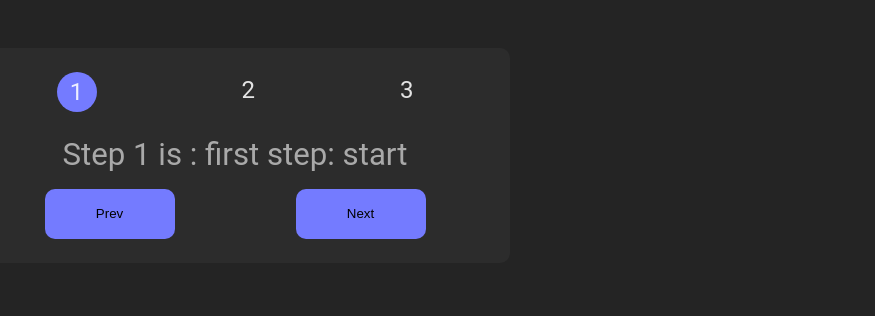
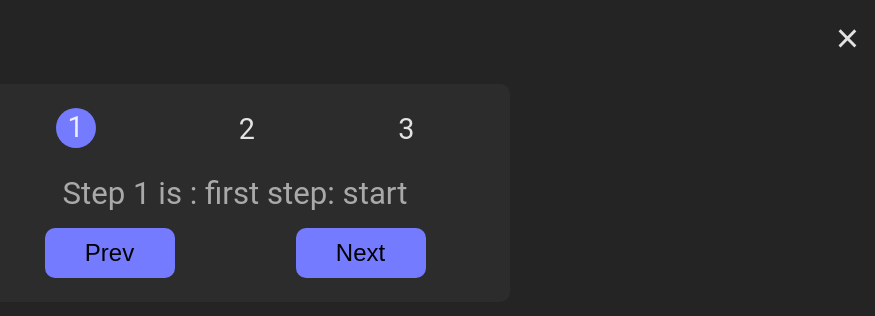
Before and after one commit to naLeilan/All-Challenges, a React (Vite) app: page /stepslider in a window 1280 px wide. Shown: the top 316 px of the page, without its empty margins (405-1280 px from the left). Built offline with nearby package versions, Linux system fonts and the light colour scheme.

Commit message:
aded logic

```diff
--- a/src/index.css
+++ b/src/index.css
@@ -13,6 +13,7 @@
   --color-blue1: #747bff;
   --color-blue2: #a7abfa;
   --color-blue3: #4e5072;
+  --color-red1: #cf3131;
 
   --dark-gray: #a9a9a9;
   --light-gray: #d3d3d3;
@@ -70,6 +71,7 @@ a {
   flex-direction: column;
   background-color: var(--color-dark1);
   padding: 1rem;
+  width: 900px;
 }
 /*****************/
 /*** stepslider***/
@@ -81,6 +83,8 @@ a {
   display: flex;
   flex-direction: column;
   align-items: center;
+  margin: 1.5rem;
+  font-size: 1.2rem;
 }
 
 .numbers {
@@ -88,6 +92,7 @@ a {
   justify-content: space-around;
   width: 100%;
   margin-bottom: 10px;
+  color: var(--fg);
 }
 
 .active {
@@ -111,6 +116,20 @@ a {
   width: 100%;
 }
 
+.close {
+  position: absolute;
+  top: 16px;
+  right: 16px;
+  border: none;
+  background: none;
+  cursor: pointer;
+  font-size: 40px;
+  color: inherit;
+}
+
+.close:hover {
+  color: var(--color-blue1);
+}
 /*****************/
 /*****************/
 /*****************/
@@ -122,6 +141,7 @@ a {
   border: none;
   transition: all 0.3s;
   margin: 0 5px;
+  font-size: 1rem;
 }
 
 .btn:hover {
--- a/src/pages/StepSlider.jsx
+++ b/src/pages/StepSlider.jsx
@@ -4,6 +4,7 @@ const msg = ["first step: start", "second step:sec", "thisrd step: third"];
 
 function StepSlider() {
   const [step, setStep] = useState(1);
+  const [isOpen, setIsOpen] = useState(true);
 
   function handlePrev() {
     if (step > 1) setStep((s) => s - 1);
@@ -14,6 +15,11 @@ function StepSlider() {
   }
 
   return (
+    <div>
+      <button className="close" onClick={() => setIsOpen((is) => !is)}>
+        &times;
+      </button>
+      {isOpen && (
         <div className="steps">
           <div className="numbers">
             <p className={step >= 1 ? "active" : ""}>1</p>
@@ -32,6 +38,8 @@ function StepSlider() {
             </button>
           </div>
         </div>
+      )}
+    </div>
   );
 }
 
```
Lines whose indentation alone changed are shown as unchanged.
